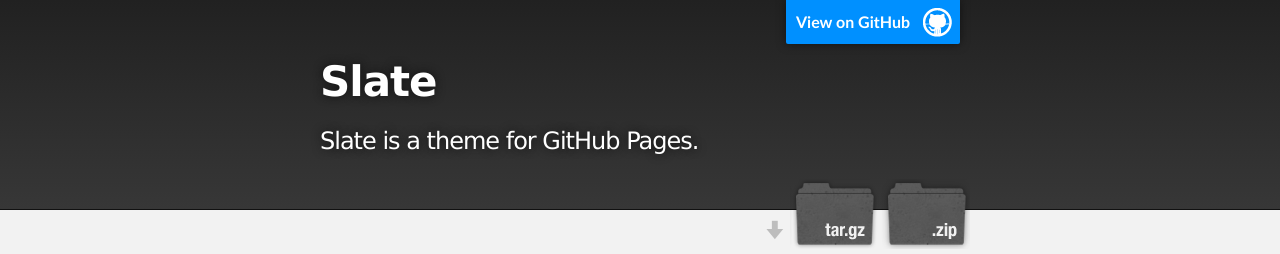
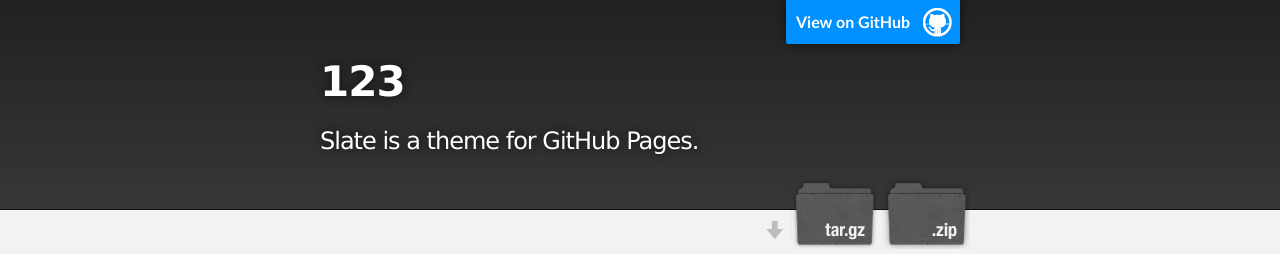
Before and after one commit to pages-themes/slate, a Jekyll site: the page built from index.md, in a window 1280 px wide and 900 px high. Shown: the top 254 px of the window. Built offline with Jekyll 4.4.1, drawn with Linux system fonts in a browser that asks for light colours; some of the changed text lies outside the part shown.

Commit message:
Update _config.yml

```diff
--- a/_config.yml
+++ b/_config.yml
@@ -1,4 +1,4 @@
-title: Slate
+title: 123
 description: Slate is a theme for GitHub Pages.
 show_downloads: true
 google_analytics:
```
